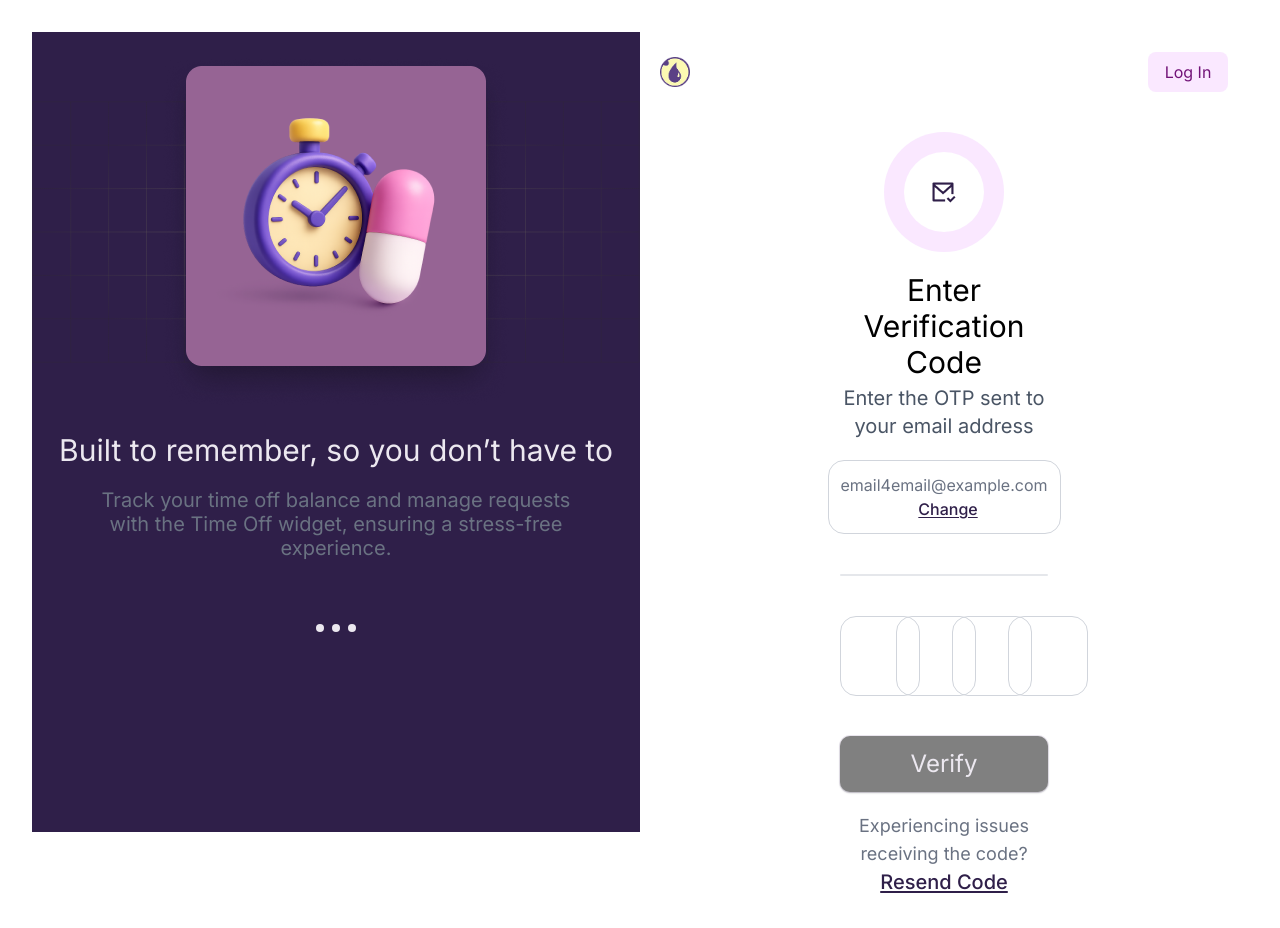
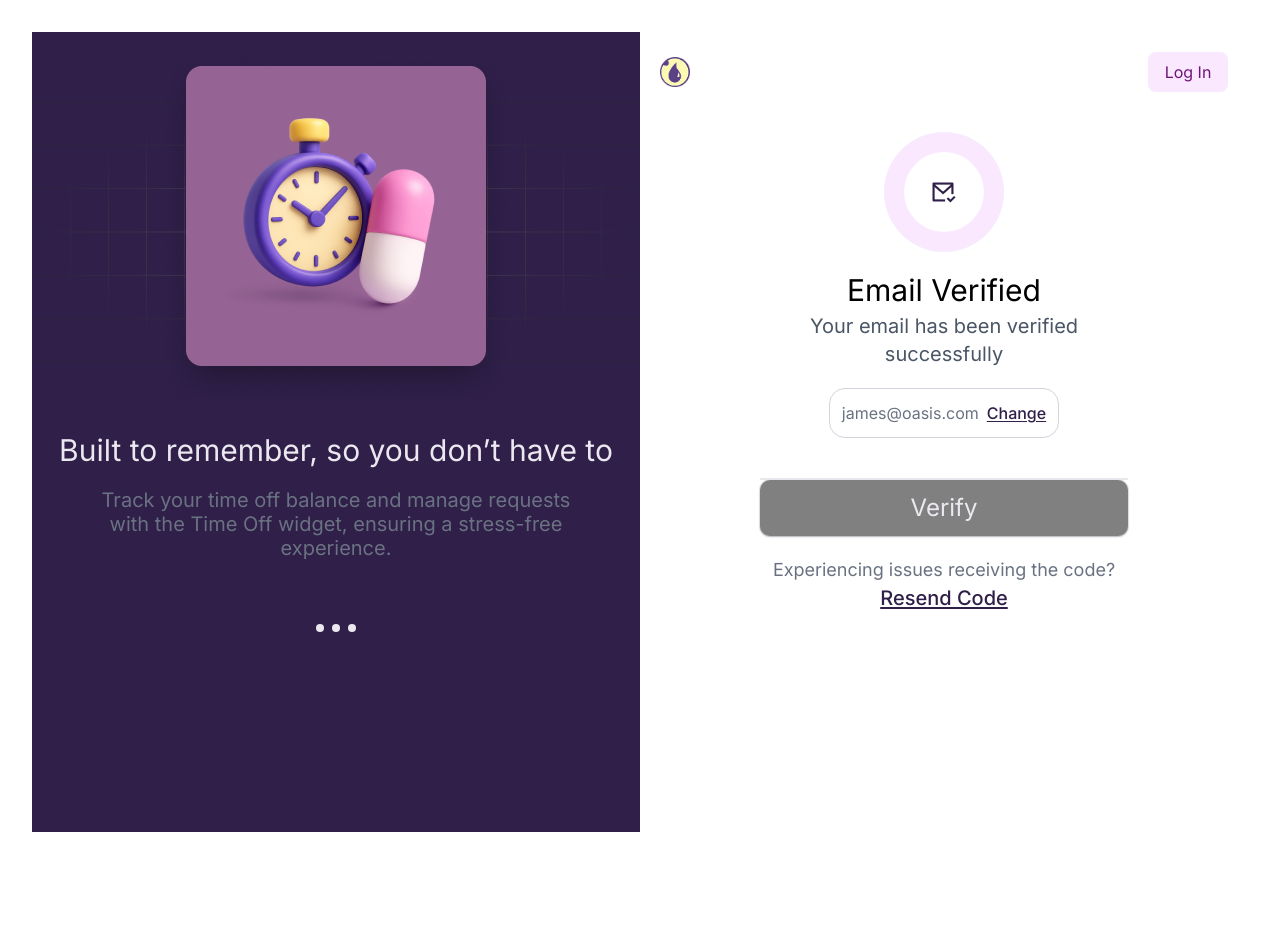
Before and after one commit to TheGildedNexus/oasishealthapp, a React (Vite) app in the folder webapp/: page / in a window 1280 px wide. After the commit the page ends 864 px from the top, so only its background shows below. Built offline with nearby package versions, Linux system fonts and the light colour scheme.

Commit message:
update-verification-screen-UI

```diff
--- /dev/null
+++ b/webapp/src/components/EmailChange.jsx
@@ -0,0 +1,9 @@
+import React from 'react'
+
+function EmailChange() {
+  return (
+	<div></div>
+  )
+}
+
+export default EmailChange
--- a/webapp/src/components/SignUpSlider.jsx
+++ b/webapp/src/components/SignUpSlider.jsx
@@ -36,10 +36,10 @@ function SignUpSlider() {
 		<div className='bg-oasis-indigo sm:grid sm:grid-rows-[400px_100px_100px] h-[100vh] hidden'>
 			<div className='relative h-fit self-center'>
 				<img src={pattern} alt="" />
-				<img src={clockPills} alt="" className='absolute top-[50%] left-[50%] translate-[-50%] transition-opacity duration-700 opacity-100 ease-in-out' id='slide' onMouseEnter={stopSlide} on onMouseLeave={startSlide}/>
+				<img src={clockPills} alt="" className='absolute top-[50%] left-[50%] translate-[-50%] transition-opacity duration-700 opacity-100 ease-in-out' id='slide' onMouseEnter={stopSlide} onMouseLeave={startSlide}/>
 			</div>
 			<div className='h-fit flex flex-col items-center'>
-				<h1 className='text-3xl text-oasis-white'>Built to remember, so you don’t have to</h1>
+				<h1 className='text-3xl text-oasis-white text-center'>Built to remember, so you don’t have to</h1>
 				<p className='text-xl/6 tracking-[-1.1%] w-120 text-gray-500 text-center mt-5'>Track your time off balance and manage requests with the Time Off widget, ensuring a stress-free experience.</p>
 			</div>
 			<div className='flex justify-center items-center h-fit gap-2 self-end'>
--- a/webapp/src/pages/Verification.jsx
+++ b/webapp/src/pages/Verification.jsx
@@ -1,81 +1,96 @@
-import React, { useEffect, useState } from 'react'
+import React, { useEffect, useState, useRef } from 'react'
 import mailCheck from '../assets/icons/mail-check-line.png'
 import SignUpSlider from '../components/SignUpSlider'
 import Navbar from './Navbar'
+import mail from '../assets/icons/mail-line.png'
+
 
 function Verification() {
-	const [verificationCode, setVerificationCode] = useState([]);
+	const inputCount = 4;
+	const [code, setCode] = useState(new Array(inputCount).fill(''));
+	const [isVerified, setIsVerified] = useState(true);
+	const [changeEmail, setChangeEmail] = useState(false);
+	const inputsRef = useRef([]);
 
-	const moveFocusForward = (e) => {
-		if (e.target.value !== '') {
-			if (!/^[0-9]$/.test(e.key) && e.key !== "Backspace") {
-				e.preventDefault();
-			}
-			setVerificationCode([...verificationCode, e.target.value]);
-			e.target.nextElementSibling ?
-				e.target.disabled = true :
-				e.target.disabled = false;
-			e.target.nextElementSibling?.focus();
+	const handleChange = (e, index) => {
+		const value = e.target.value;
+
+		if (!/^\d?$/.test(value)) return; // Allow only a single digit or empty
+
+		const newCode = [...code];
+		newCode[index] = value;
+		setCode(newCode);
+
+		// Move focus to next input if filled
+		if (value && index < inputCount - 1) {
+			inputsRef.current[index + 1]?.focus();
 		}
 	};
 
-	const moveFocusBackward = (e) => {
+	const handleKeyDown = (e, index) => {
 		if (e.key === 'Backspace') {
-				e.preventDefault();
+			if (code[index] === '') {
+				// If current empty, move focus back
+				if (index > 0) {
+					inputsRef.current[index - 1]?.focus();
+				}
+			}
 
-			if (e.target.value === '') {
-				const prevElem = e.target.previousElementSibling;
+			const newCode = [...code];
+			newCode[index] = '';
+			setCode(newCode);
+		}
 
-				if(prevElem)
-					prevElem.focus();
-
-				setVerificationCode((prev) => prev.slice(0, -1))
-			} else {
-				e.target.value = '';
-				setVerificationCode((prev) => prev.slice(0, -1))
-			}
-		}
+		// Optional: prevent arrow navigation or paste if needed
 	};
-
-	useEffect(() => {
-		console.log(verificationCode);
-		if (verificationCode.length === 4) document.getElementById('verify').disabled = false;
-		else document.getElementById('verify').disabled = true;
-	}, [verificationCode]);
 
 	return (
 		<div className='md:grid md:grid-cols-2'>
 			<SignUpSlider />
 			<div>
 				<Navbar />
-				<div className='lg:pr-50 lg:pl-50 md:pl-30 md:pr-30 sm:pr-20 sm:pl-20 pr-10 pl-10 ml-auto mr-auto mb-0 mt-20 md:mt-5 overflow-hidden'>
+				<div className='lg:pl-30 lg:pr-30 sm:pr-20 sm:pl-20 pr-10 pl-10 ml-auto mr-auto mb-0 mt-20 md:mt-5 overflow-hidden'>
 					<div className='rounded-full bg-fuchsia-100 w-30 h-30 flex justify-center items-center mb-0 mt-0 ml-auto mr-auto'>
 						<div className='rounded-full bg-white w-20 h-20 flex justify-center items-center'>
 							<img src={mailCheck} alt="signup icon" />
 						</div>
 					</div>
-					<div className='ml-auto mr-auto flex items-center flex-col mt-5'>
-						<h1 className='text-3xl'>Enter Verification Code</h1>
-						<h2 className='text-xl text-gray-600 mt-1'>Enter the OTP sent to your email address</h2>
-						<p className='text-gray-500 mt-5 border-1 border-gray-300 rounded-2xl p-3'>email4email@example.com<button className='text-oasis-indigo ml-2 underline underline-offset-2 font-[500] cursor-pointer'>Change</button></p>
+					<div className='ml-auto mr-auto flex items-center flex-col mt-5 text-center'>
+						<h1 className='text-3xl'>{changeEmail ? 'Change Email Address' : isVerified ? 'Email Verified' : 'Enter Verification Code'}</h1>
+						<h2 className='text-xl text-gray-600 mt-1'>{changeEmail ? 'We’ve sent a code to james@oasis.com' : isVerified ? 'Your email has been verified successfully' : 'Enter the OTP sent to your email address'}</h2>
+						{changeEmail ? '' : <p className='text-gray-500 mt-5 border-1 border-gray-300 rounded-2xl p-3'>james@oasis.com<button className='text-oasis-indigo ml-2 underline underline-offset-2 font-[500] cursor-pointer'>Change</button></p>}
 					</div>
 					<div className='mt-10 flex items-center justify-center'>
 						<span className='border-b-2 rounded-full border-gray-200 w-[100%]'></span>
 					</div>
 					<div>
 						<form action="">
-							<div className='grid grid-cols-4 gap-4 mt-10 mb-10'>
-								<input type="text" inputMode="numeric" pattern="[0-9]*" name="" id="first" className='p-5 border-1 border-gray-300 rounded-2xl outline-0 text-center text-2xl w-20 h-20 font-[600]' maxLength={1} autoFocus onInput={moveFocusForward} onKeyDown={moveFocusBackward} />
-								<input type="text" inputMode="numeric" pattern="[0-9]*" name="" id="first" className='p-5 border-1 border-gray-300 rounded-2xl outline-0 text-center text-2xl w-20 h-20 font-[600]' maxLength={1} onInput={moveFocusForward} onKeyDown={moveFocusBackward} />
-								<input type="text" inputMode="numeric" pattern="[0-9]*" name="" id="first" className='p-5 border-1 border-gray-300 rounded-2xl outline-0 text-center text-2xl w-20 h-20 font-[600]' maxLength={1} onInput={moveFocusForward} onKeyDown={moveFocusBackward} />
-								<input type="text" inputMode="numeric" pattern="[0-9]*" name="" id="first" className='p-5 border-1 border-gray-300 rounded-2xl outline-0 text-center text-2xl w-20 h-20 font-[600]' maxLength={1} onInput={moveFocusForward} onKeyDown={moveFocusBackward} />
-							</div>
-							<input type="submit" value="Verify" className='w-[100%] text-oasis-white text-2xl p-3 btn input mb-20 md:mb-5' id='verify' disabled />
+							{isVerified ? '' : changeEmail ?
+								<div className='border-[2px] rounded-2xl border-gray-200 flex overflow-auto h-12 pr-3 pl-3 items-center mt-15 mb-10'>
+									<label htmlFor="email" className="text-[1rem]">Email Address*</label>
+									<img src={mail} alt="email" />
+									<input type="email" name="" id="email" placeholder='hello@oasis.com' className='w-[100%] h-[100%] pr-3 pl-3 text-lg input' required />
+								</div> : <div className='grid grid-cols-4 gap-4 items-center justify-items-center-safe mt-10 mb-10'>
+									{code.map((digit, index) => (
+										<input
+											key={index}
+											type="text"
+											inputMode="numeric"
+											maxLength={1}
+											value={digit}
+											onChange={(e) => handleChange(e, index)}
+											onKeyDown={(e) => handleKeyDown(e, index)}
+											ref={(el) => (inputsRef.current[index] = el)}
+											className="p-5 border-1 border-gray-300 rounded-2xl outline-0 text-center text-2xl w-20 h-20 font-[600]"
+										/>
+									))}
+								</div>}
+							{changeEmail ? <input type="submit" value="Change Email" className='w-[100%] text-oasis-white text-2xl p-3 btn input mb-20 md:mb-5' id='change-email' /> : <input type="submit" value="Verify" className='w-[100%] text-oasis-white text-2xl p-3 btn input mb-20 md:mb-5' id='verify' disabled />}
 						</form>
-						<div className='text-xl text-center'>
+						{changeEmail ? '' : <div className='text-xl text-center'>
 							<p className='text-gray-500 text-lg font-[400]'>Experiencing issues receiving the code?</p>
 							<p className='text-oasis-indigo font-[500] underline underline-offset-2'>Resend Code</p>
-						</div>
+						</div>}
 					</div>
 					<footer className='md:hidden flex justify-center bottom-0 p-5 mt-10 text-lg text-gray-500'>&copy; 2025 Oasis</footer>
 				</div>
```
